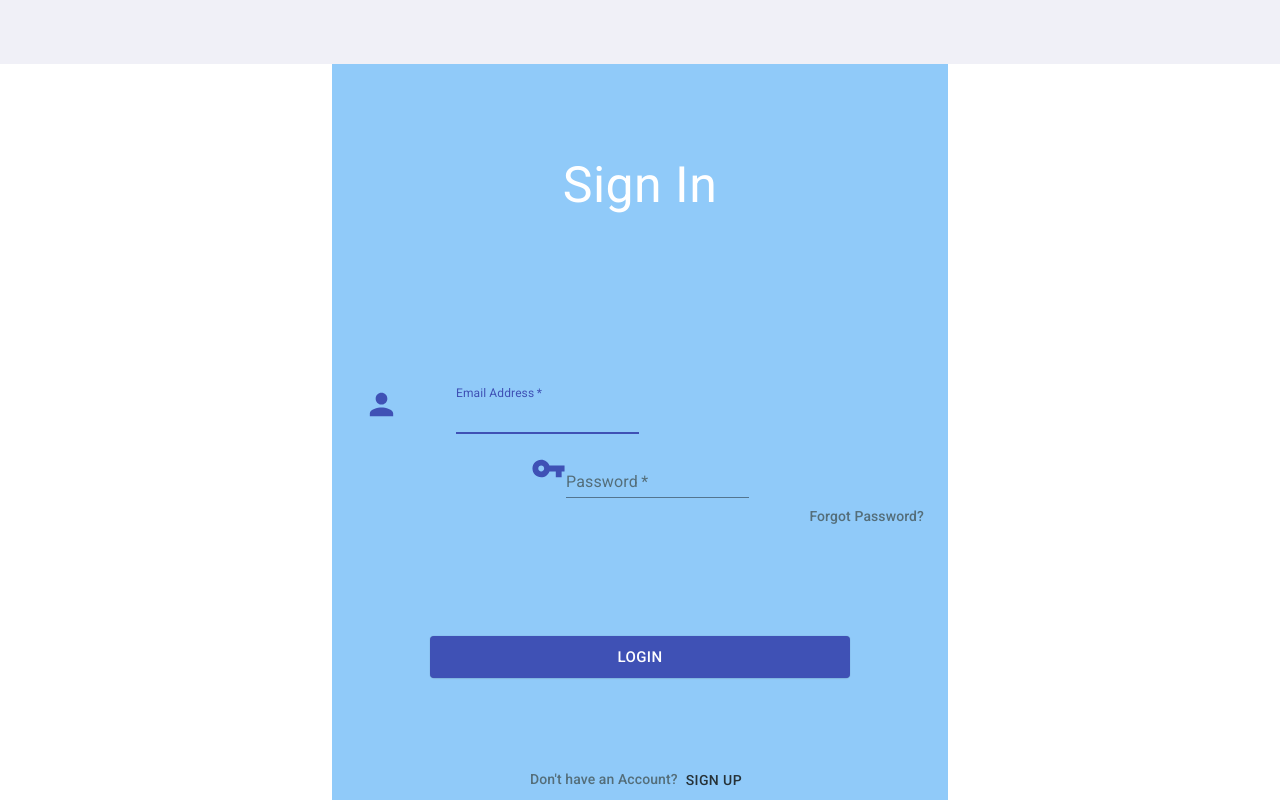
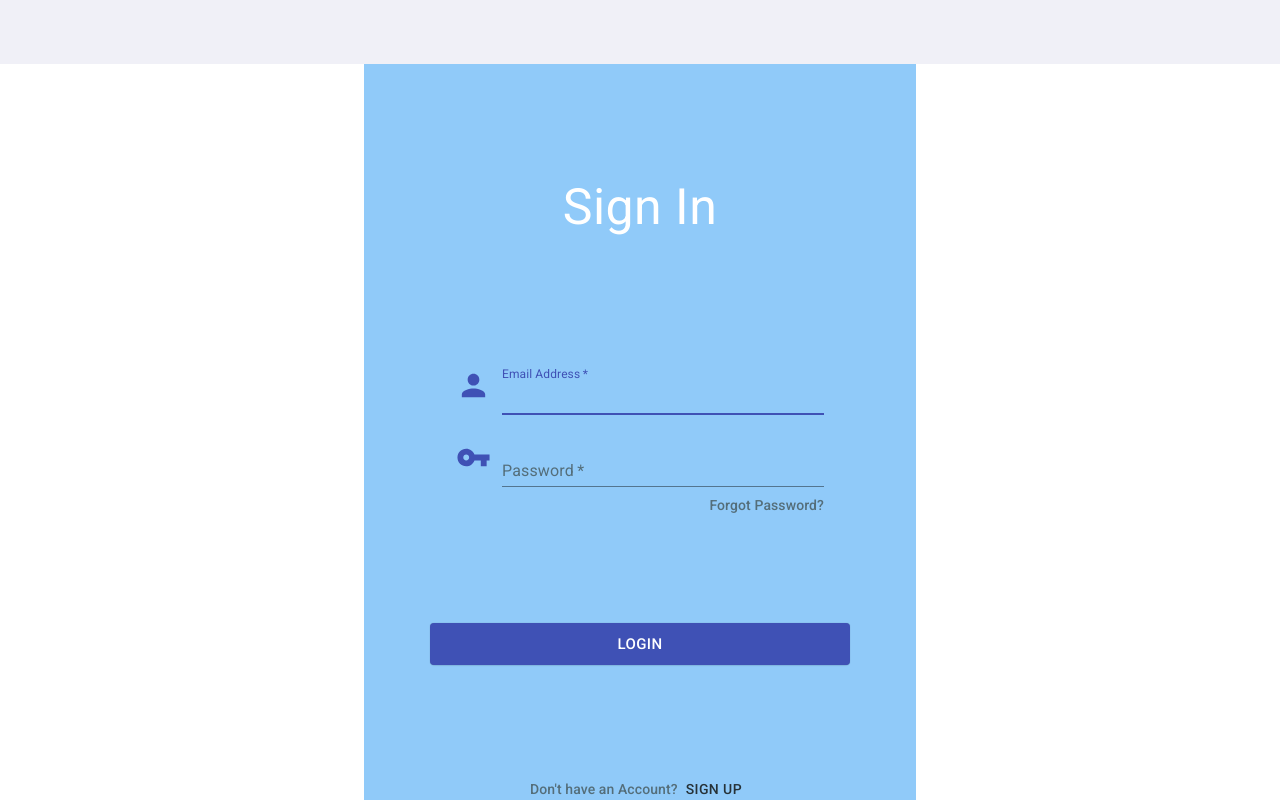
Before and after one commit to KetraKrato/smart-expo-web, a React (Create React App) app: page /loginpage in a window 1280 px wide. Built offline with nearby package versions, Linux system fonts and the light colour scheme.

Commit message:
LoginPage by Ketra Update

```diff
--- a/src/views/Login/LoginPage.js
+++ b/src/views/Login/LoginPage.js
@@ -3,8 +3,8 @@ import { Link as RouterLink, useNavigate } from 'react-router-dom';
 import * as Yup from 'yup';
 import { Formik } from 'formik';
 import {
-  AccessAlarm,
-  ThreeDRotation,
+  // AccessAlarm,
+  // ThreeDRotation,
   Box,
   Button,
   // Buon,
@@ -14,8 +14,8 @@ import {
   TextField,
   Typography,
   makeStyles,
-  BottomNavigation,
-  GridList,
+  // BottomNavigation,
+  // GridList,
 } from '@material-ui/core';
 import FacebookIcon from 'src/icons/Facebook';
 // import GoogleIcon from 'src/icons/Google';
@@ -48,6 +48,10 @@ const useStyles = makeStyles((theme) => ({
   buttonC: {
     width: '420px'
   },
+  forgot: {
+    cursor: 'pointer'
+
+  },
 }));
 const LoginPage = () => {
   const classes = useStyles();
@@ -66,13 +70,12 @@ const LoginPage = () => {
               email: Yup.string().email('Must be a valid email').max(255).required('Email is required'),
               password: Yup.string().max(255).required('Password is required')
             })}
-           // onSubmit={() => { navigate('/app/dashboard', { replace: true }); }}
+            onSubmit={() => { navigate('/app/dashboard', { replace: true }); }}
           >
             {({ handleSubmit }) => (
               <form onSubmit={handleSubmit}>
                 <Grid
                   container
-                  spacing={8}
                   className={classes.box}
                   direction="column"
                   justify="space-evenly"
@@ -91,13 +94,14 @@ const LoginPage = () => {
                       <Grid
                         container
                         direction="row"
-                        justify="flex-start"
+                        justify="center"
                         alignItems="center"
                         xs={12}
                       >
-                        <Grid item xs={2}><PersonIcon color="primary" fontSize="large" /></Grid>
-                        <Grid item xs={10}>
+                        <Grid item xs={1}><PersonIcon color="primary" fontSize="large" /></Grid>
+                        <Grid item xs={7}>
                           <TextField
+                            fullWidth
                             variant="standard"
                             margin="normal"
                             required
@@ -115,18 +119,19 @@ const LoginPage = () => {
                         direction="column"
                         justify="space-around"
                         alignItems="center"
-                        spacing={2}
+                        xs={12}
                       >
                         <Grid
                           container
                           direction="row"
                           justify="center"
                           alignItems="center"
+                          xs={12}
                         >
-                          <Grid item>
+                          <Grid item xs={1}>
                             <VpnKeyIcon color="primary" fontSize="large"/>
                           </Grid>
-                          <Grid item>
+                          <Grid item xs={7}>
                             <TextField
                               variant="standard"
                               margin="normal"
@@ -145,12 +150,15 @@ const LoginPage = () => {
                           direction="row-reverse"
                           justify="space-between"
                           alignItems="flex-start"
+                          xs={8}
                         >
                           <Typography
                             align="right"
                             color="textSecondary"
                             variant="subtitle2"
                             display="inline"
+                            onClick={handleSubmit}
+                            className={classes.forgot}
                           >
                             Forgot Password?
                           </Typography>
@@ -164,6 +172,7 @@ const LoginPage = () => {
                       color="primary"
                       size="large"
                       variant="contained"
+                      onClick={handleSubmit}
                     >
                       Login
                     </Button>
@@ -178,6 +187,9 @@ const LoginPage = () => {
                       align="right"
                       color="textSecondary"
                       variant="subtitle2"
+                      style={{
+                        cursor: "pointer"
+                      }}
                     >
                       Don't have an Account?
                     </Typography>
```
